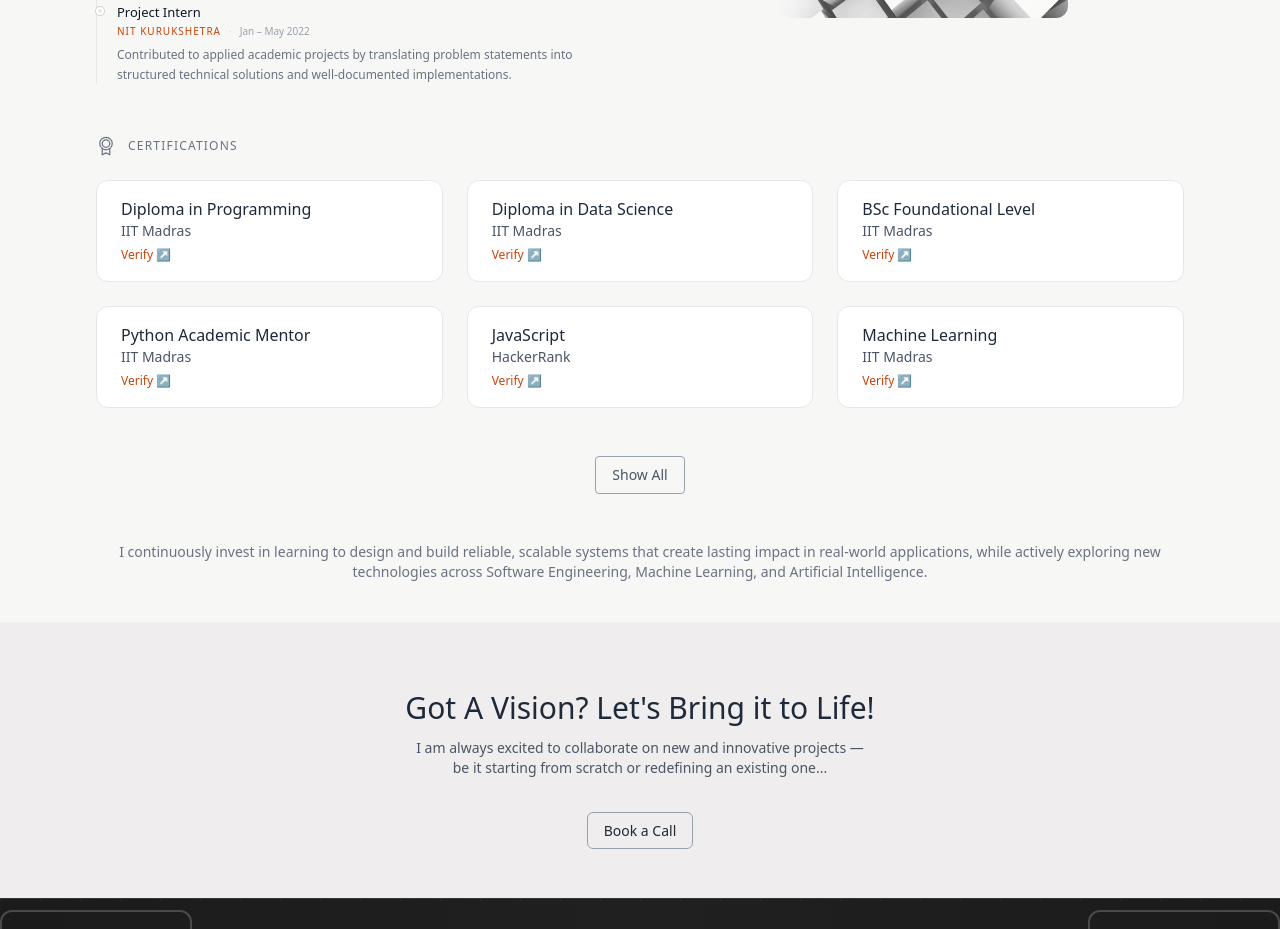
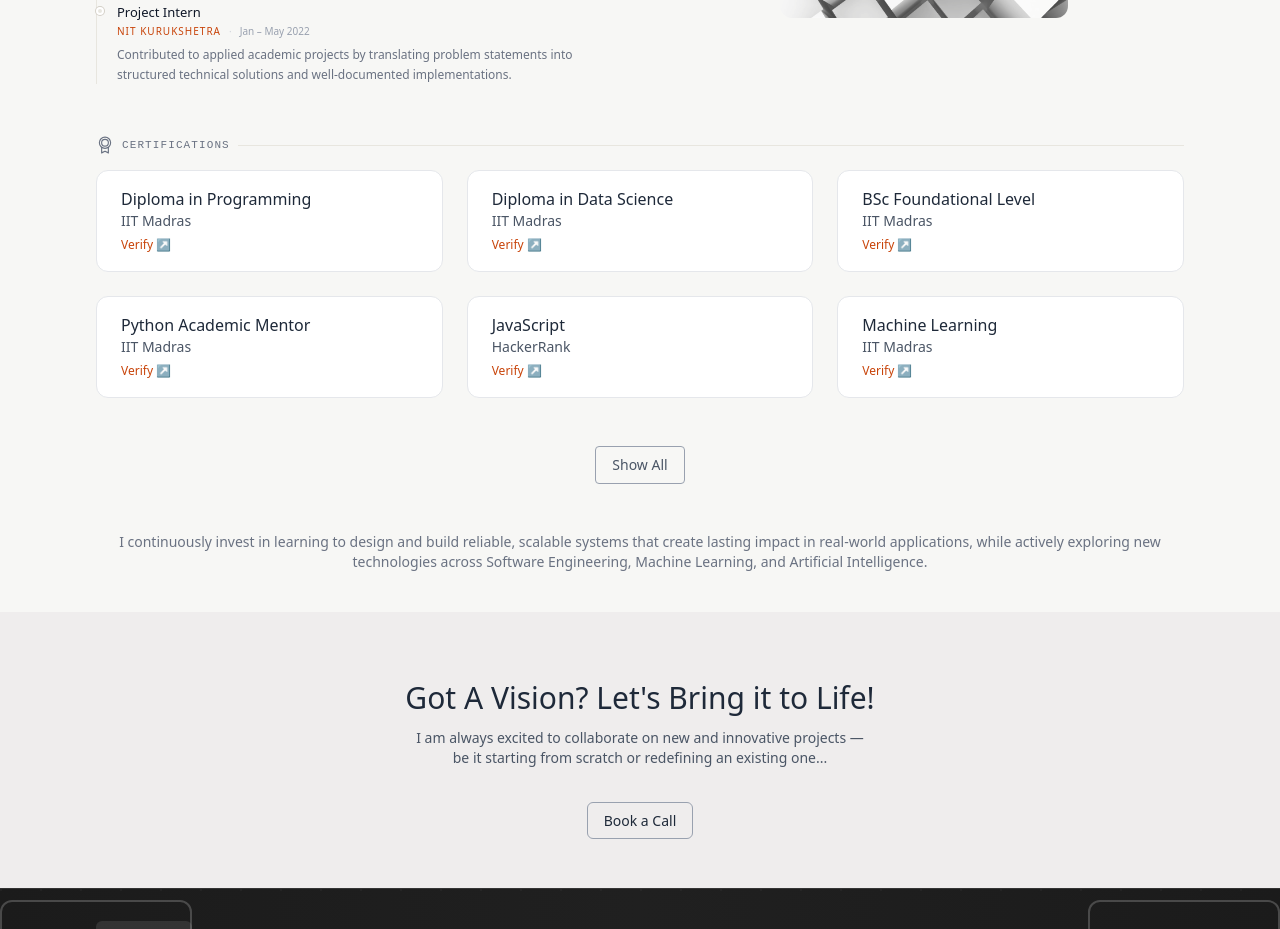
Before and after one commit to kkamal11/kkamal11.github.io, a React (Vite) app: page /about in a window 1280 px wide. Shown: the part 920-1849 px from the top of the page. Built offline with nearby package versions, Linux system fonts and the light colour scheme.

Commit message:
about-page-enhancement

```diff
--- a/src/pages/About.tsx
+++ b/src/pages/About.tsx
@@ -1,4 +1,4 @@
-import { Laptop, GraduationCap, Briefcase, Sparkle, Medal } from "phosphor-react";
+import { Laptop, GraduationCap, Briefcase, Medal } from "phosphor-react";
 import focusImg from '../assets/focus.webp'
 import { certificates } from "../utils/Data";
 import { useState } from "react";
@@ -160,11 +160,8 @@ export default function About() {
           {/* Certificates */}
           <Reveal hiddenClass="opacity-0 translate-x-16">
           <div>
-              <div className="flex items-center gap-3 mb-6">
-                <Medal size={20} className="text-gray-500" />
-              <h4 className="uppercase tracking-widest text-xs text-gray-500">Certifications</h4>
-            </div>
-            <div className="grid grid-cols-1 sm:grid-cols-2 md:grid-cols-3 gap-6">
+            <SectionLabel icon={<Medal size={18} />} label="Certifications" />
+            <div className="grid grid-cols-1 sm:grid-cols-2 md:grid-cols-3 gap-6 mt-4">
               {visibleCertificates.map(cert => {
                 return <CertCard
                   title={cert.title}
```
